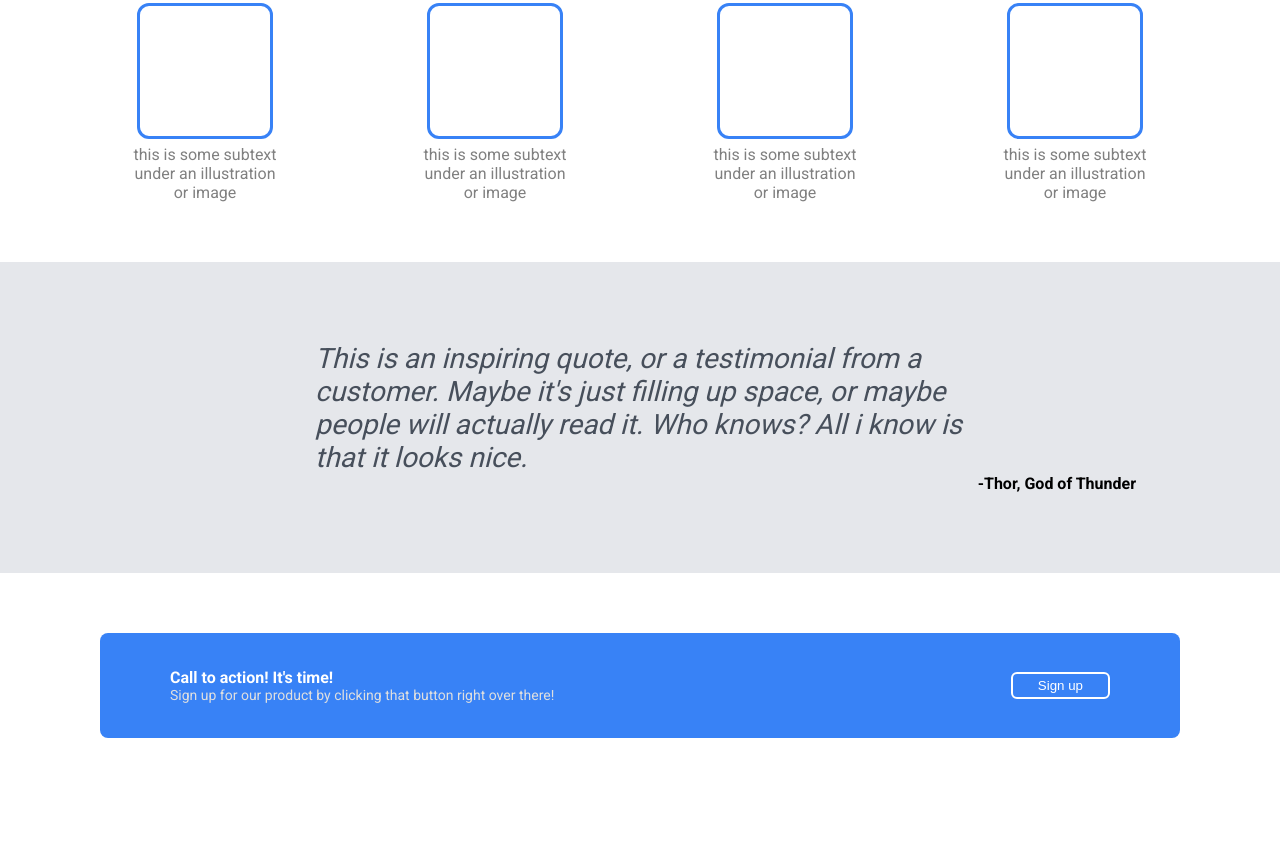
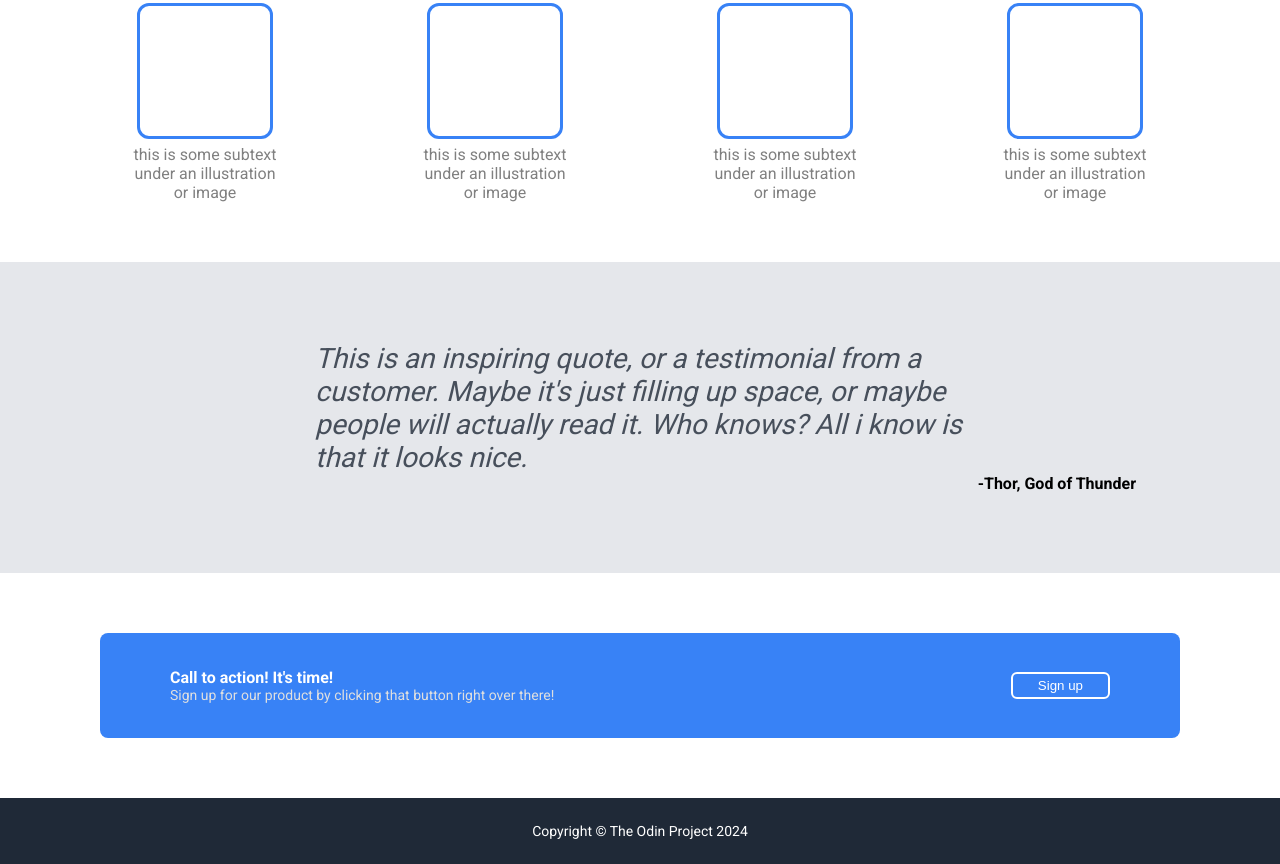
Before and after one commit to TadicF/Landing-Page, a plain HTML site: page index.html in a window 1280 px wide. Shown: the part 475-1339 px from the top of the page. Before the commit the page ends 1273 px from the top, so only its background shows below. Drawn offline with Linux system fonts and the light colour scheme.

Commit message:
Added Footer to the page

```diff
--- a/index.html
+++ b/index.html
@@ -70,5 +70,9 @@
         <button class="cta-button">Sign up</button>
       </div>
     </div>
+
+    <div class="footer">
+      <div class="footer-content">Copyright &copy; The Odin Project 2024</div>
+    </div>
   </body>
 </html>
--- a/styles.css
+++ b/styles.css
@@ -187,3 +187,17 @@ a {
   padding: 4px 25px;
   border-radius: 6px;
 }
+
+.footer {
+  background-color: #1F2937;
+  color: white;
+  font-size: 14px;
+  display: flex;
+  justify-content: center;
+  align-items: center;
+}
+
+.footer-content {
+  padding-top: 25px;
+  padding-bottom: 25px;
+}
```
